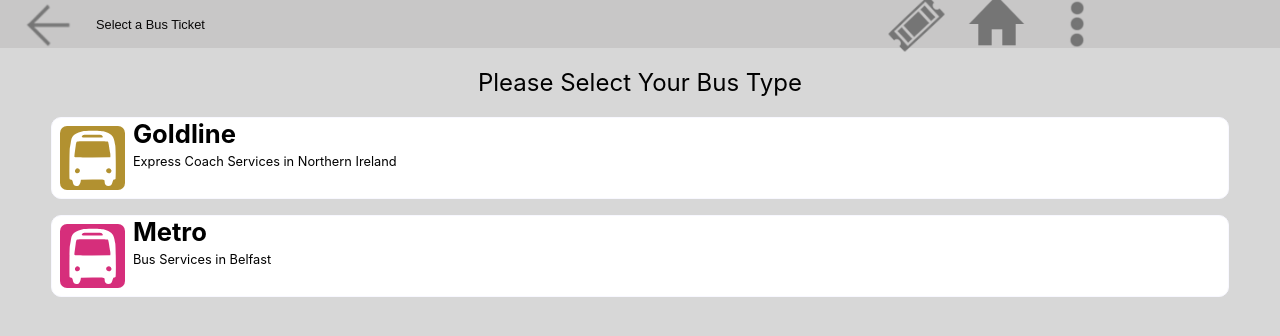
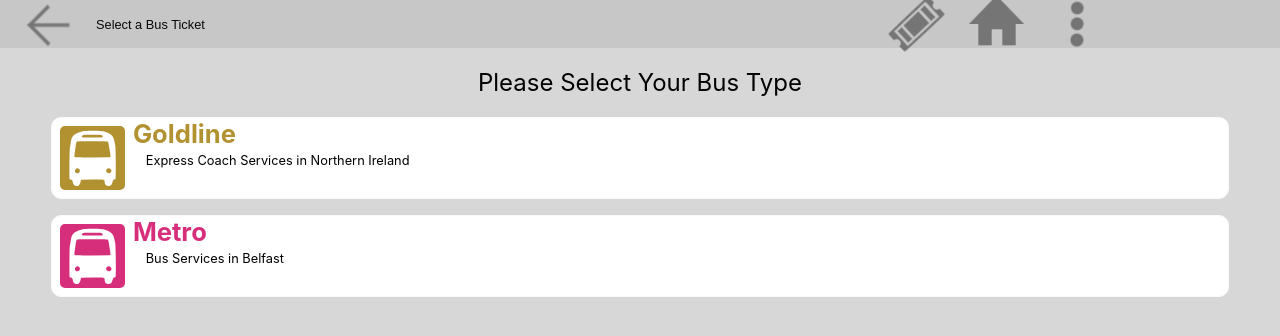
Before and after one commit to davidmcguckin01/link, a React (Create React App) app: page / in a window 1280 px wide. Shown: the top 336 px of the page. Built offline with nearby package versions, Linux system fonts and the light colour scheme.

Commit message:
Visual Tweaks

```diff
--- a/src/Animation.css
+++ b/src/Animation.css
@@ -31,7 +31,7 @@
 .bus-type {
   position: absolute;
   text-align: center;
-  padding-top: 5.5em;
+  padding-top: 5.7em;
   font-weight: bold;
   color: white;
   font-family: "Archivo", sans-serif;
--- a/src/BusType.css
+++ b/src/BusType.css
@@ -12,7 +12,7 @@
 .logo {
     margin: 1vh;
     filter: invert();
-    border-radius: 7px;
+    border-radius: 5px;
 }
 
 .text-container {
@@ -27,8 +27,10 @@
 
 .title {
     font-size: 1.6em;
-    margin-bottom: .2em;
+    filter: invert();
+    margin-bottom: .15em;
 }
 .bus-info {
     font-size: .8em;
+    margin-left: 1vw;
 }
--- a/src/BusType.tsx
+++ b/src/BusType.tsx
@@ -15,12 +15,21 @@
       return {};
     }
   };
+  const getTitleStyle = () => {
+    if (busTitle === "Goldline") {
+      return { color: "#4d6ecf" };
+    } else if (busTitle === "Metro") {
+      return { color: "#29d184" };
+    } else {
+      return {};
+    }
+  };
 
   return (
     <div onClick={onClick} className="BusType">
       <img className="logo" style={getLogoStyle()} src={BusLogo} alt="" />
       <div className="text-container">
-        <h1 className="title">{busTitle}</h1>
+        <h1 className="title" style={getTitleStyle()}>{busTitle}</h1>
         <p className="bus-info">{busInfo}</p>
       </div>
     </div>
```
